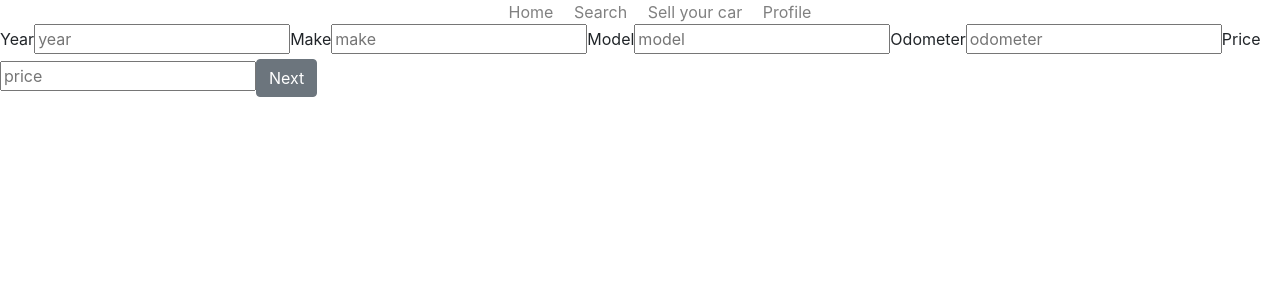
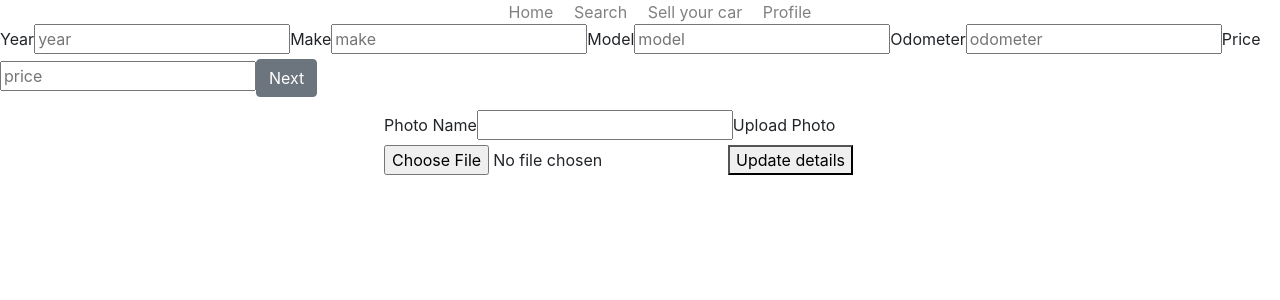
Before and after one commit to jkinita/summative-react-app, a React (Create React App) app: page /add-car in a window 1280 px wide. Shown: the top 300 px of the page. Built offline with nearby package versions, Linux system fonts and the light colour scheme.

Commit message:
changes to image upload

```diff
--- a/src/App.jsx
+++ b/src/App.jsx
@@ -18,6 +18,7 @@ import AddCarAd from "./components_tanya/AddCarAd";
 import EditCarAd from "./components_tanya/EditCarAd";
 import MyCarDetails from "./components_tanya/MyCarDetails";
 import MyProfile from "./components_tanya/MyProfile";
+import Header from "./components_tanya/Header";
 
 // Joe's components:
 import GlobalNav from "./components_joe/GlobalNav";
@@ -30,6 +31,7 @@ export default class App extends React.Component {
     return (
       <React.Fragment>
         <GlobalNav />
+        {/* <Header /> */}
         <Router>
           <SplashPage path="/" />
           <LoginPage path="/login" />
--- a/src/components_ella/Home.jsx
+++ b/src/components_ella/Home.jsx
@@ -1,4 +1,5 @@
 import * as React from "react";
+import Axios from "axios";
 // import "../App.css";
 
 export default class Home extends React.Component {
--- a/src/components_tanya/AddCarAd.jsx
+++ b/src/components_tanya/AddCarAd.jsx
@@ -12,6 +12,10 @@ export default class AddCarAd extends Component {
     this.state = { id: Date.now() };
   }
 
+  MyCarDetails = e => {
+    navigate(`/my-car-details/${this.data.id}`);
+  };
+
   addCar = e => {
     e.preventDefault();
     var formData = new FormData(this.formRef.current);
@@ -19,13 +23,22 @@ export default class AddCarAd extends Component {
     Axios.post(UTILS.add_car, formData)
       .then(res => {
         console.log(res);
-        navigate(`/my-car-details/${res.id}`);
+        navigate(`/my-car-details/${res.data.id}`);
       })
       .catch(err => {
         console.log(err);
       });
   };
 
+  uploadToExpress = e => {
+    e.preventDefault();
+    // grab reference to the form data
+    var formData = new FormData(this.formRef.current);
+    var settings = { headers: { "Content-Type": "multipart/form-data" } };
+    Axios.post(UTILS.add_car, formData, settings).then(res => {
+      console.log(res);
+    });
+  };
   render() {
     return (
       <div className="form-wrapper">
@@ -54,8 +67,29 @@ export default class AddCarAd extends Component {
           <input type="file" name="car_image" id="car_image" /> */}
           <input id="id" type="hidden" name="id" value={this.state.id} />
 
-          <Button type="submit">Next</Button>
+          <Button type="submit" onClick={this.gotoMyCarDetails}>
+            Next
+          </Button>
         </form>
+
+        <div style={{ width: "40%", margin: "1% auto" }}>
+          <form
+            action=""
+            encType="multipart/form-data"
+            method="POST"
+            onSubmit={this.uploadToExpress}
+            ref={this.myRef}
+          >
+            <label>Photo Name</label>
+            <input type="text" name="photo_name" />
+
+            <label>Upload Photo</label>
+            <input type="file" name="car_image" id="car_image" />
+            <button type="submit" className="add-button">
+              Update details
+            </button>
+          </form>
+        </div>
       </div>
     );
   }
--- a/src/components_tanya/MyCarDetails.jsx
+++ b/src/components_tanya/MyCarDetails.jsx
@@ -7,62 +7,68 @@ import { navigate } from "@reach/router";
 import "bootstrap/dist/css/bootstrap.css";
 
 export default class MyCarDetails extends Component {
-  // removeData = evt => {
-  //     // var index = evt.target.getAttribute("data-uuid");
-  //     Axios.delete(`http://localhost:4000/api/cars/${this.props._id}`).then(
-  //       res => {
-  //         console.log(res.data);
+  constructor(props) {
+    super(props);
+    this.state = {
+      book: {}
+    };
+  }
+  //we getting info from jason through server
+  componentDidMount() {
+    Axios.get(`${UTILS.cars_url}/${this.props._id}`).then(
+      res => {
+        this.setState({ car: res.data });
+      },
+      error => {
+        console.log("error = ", error);
+      }
+    );
+  }
 
-  //       }
-  //     );
-  //   };
+  removeData = evt => {
+    // var index = evt.target.getAttribute("data-uuid");
+    Axios.delete(`http://localhost:4000/api/cars/${this.props._id}`).then(
+      res => {
+        console.log(res.data);
+      }
+    );
+  };
 
-  // constructor(props) {
-  //   super(props);
-  //   this.state = {
-  //     book: {}
-  //   };
-  // }
-  // //we getting info from jason through server
-  // componentDidMount() {
-  //   Axios.get(`${UTILS.cars_url}/${this.props._id}`).then(
-  //     res => {
-  //       this.setState({ car: res.data });
-  //     },
-  //     error => {
-  //       console.log("error = ", error);
-  //     }
-  //   );
-  // }
-
-  // gotoEditCar = e => {
-  //   navigate(`/edit/:id`);
-  //   console.log("go to edit");
-  // };
+  gotoEditCar = e => {
+    navigate(`/edit/:id`);
+    console.log("go to edit");
+  };
 
   render() {
     return (
       <div>
+        {JSON.stringify(this.props)}
         <h3> Sell your car</h3>
         <div>
           <div className="my-car-image-container"></div>
           <div className="my-car-row">{this.state.car.make}</div>
           <div className="my-car-row">{this.state.car.model}</div>
           <div className="my-car-row">{this.state.car.price}</div>
-          <div className="my-car-row">{this.state.car.year}</div>
+          <div className="my-car-row">
+            Year <br />
+            {this.state.car.year}
+          </div>
 
-          <div className="my-car-row">Odometer{this.state.car.odometer}</div>
+          <div className="my-car-row">
+            Odometer <br />
+            {this.state.car.odometer}
+          </div>
           <div className="my-car-row">{this.state.car._id}</div>
 
           <div className="my-car-row">Jane Doe</div>
 
           <div className="button-container">
             <Button onClick={this.gotoEditCar}>Edit</Button>
-            <Button
-            // onClick={this.removeCar}
-            >
-              Delete
-            </Button>
+            <Button onClick={this.removeCar}>Delete</Button>
+          </div>
+          <div>
+            {" "}
+            <Button>Upload</Button>
           </div>
         </div>
       </div>
```
Also changed, not shown: src/components_tanya/Header.jsx (added, +19 -0 lines), src/css_tanya/style.css (added).
